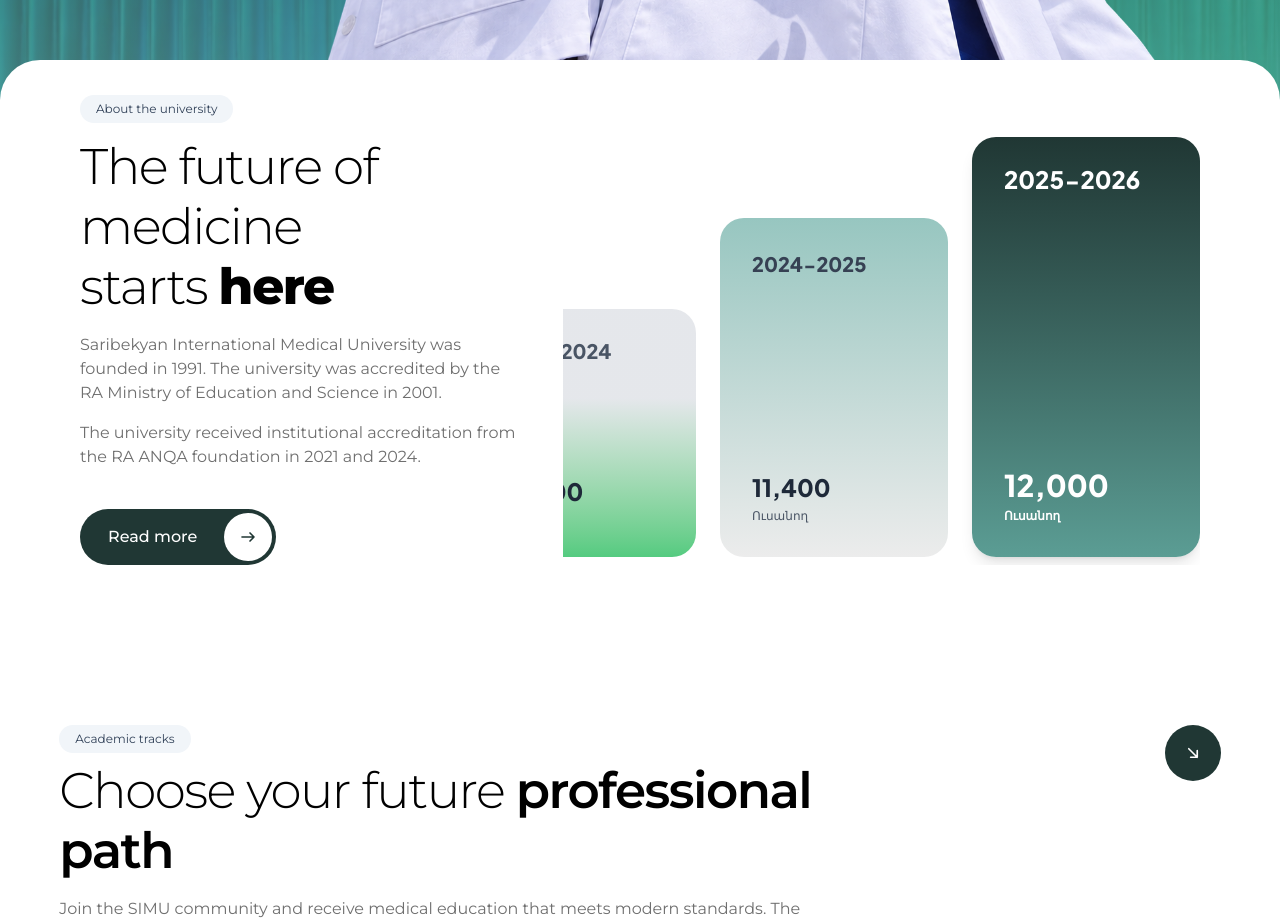
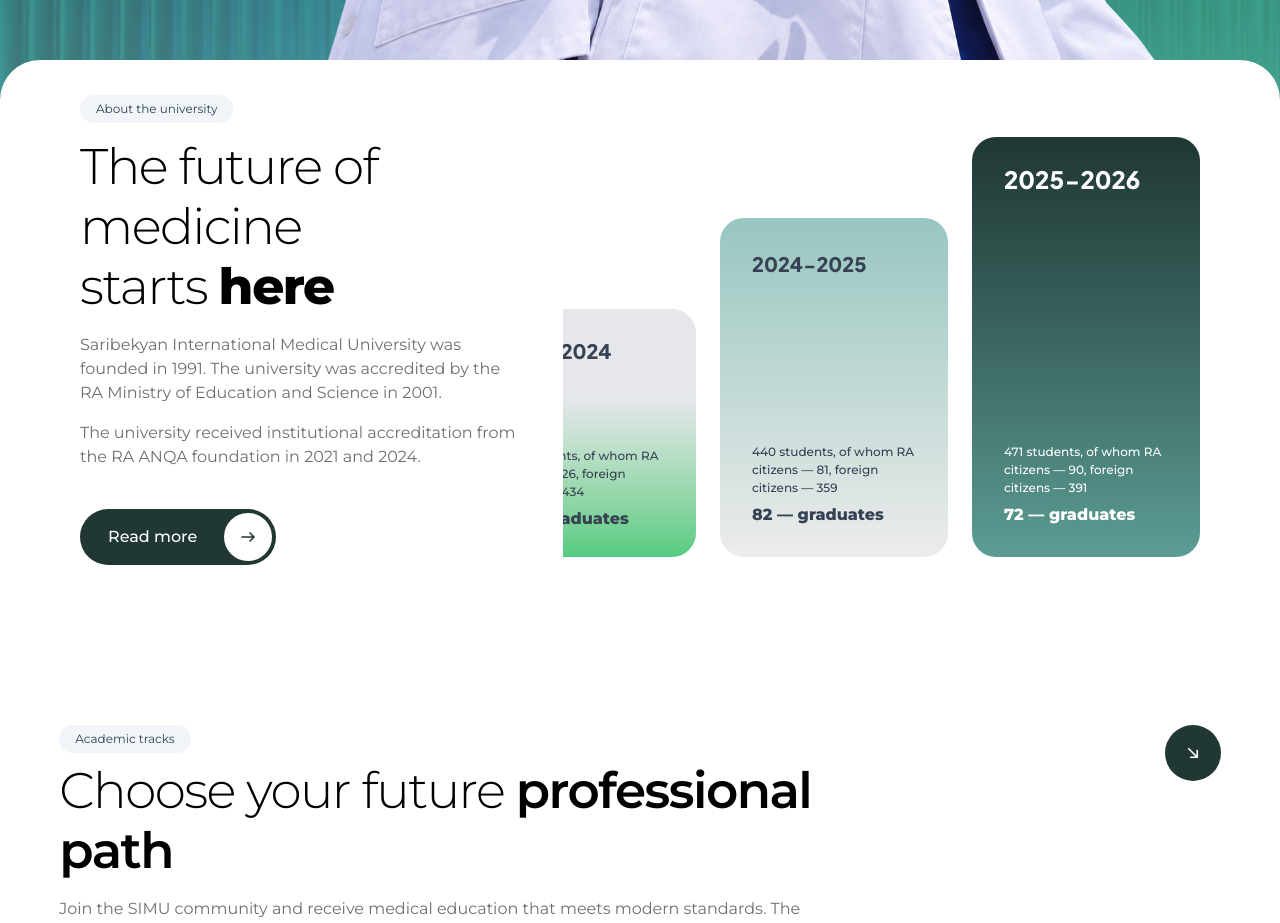
Before and after one commit to neetrino/saribekyan, a Next.js app: page /en in a window 1280 px wide. Shown: the part 860-1783 px from the top of the page. Built offline with nearby package versions, Linux system fonts and the light colour scheme; no server answers; the database is empty.

Commit message:
Update localization files for English and Armenian to include cohort information for academic years 2024-2026. Refactor AboutSection component to display cohort details instead of statistics.

```diff
--- a/locales/en/home.json
+++ b/locales/en/home.json
@@ -13,7 +13,30 @@
     "titleAccent": "here",
     "p1": "Saribekyan International Medical University was founded in 1991. The university was accredited by the RA Ministry of Education and Science in 2001.",
     "p2": "The university received institutional accreditation from the RA ANQA foundation in 2021 and 2024.",
-    "readMore": "Read more"
+    "readMore": "Read more",
+    "cohorts": {
+      "y2024": {
+        "year": "2023-2024",
+        "total": "460 students,",
+        "citizens": "of whom RA citizens — 26,",
+        "foreign": "foreign citizens — 434",
+        "graduates": "82 — graduates"
+      },
+      "y2025": {
+        "year": "2024-2025",
+        "total": "440 students,",
+        "citizens": "of whom RA citizens — 81,",
+        "foreign": "foreign citizens — 359",
+        "graduates": "82 — graduates"
+      },
+      "y2026": {
+        "year": "2025-2026",
+        "total": "471 students,",
+        "citizens": "of whom RA citizens — 90,",
+        "foreign": "foreign citizens — 391",
+        "graduates": "72 — graduates"
+      }
+    }
   },
   "programs": {
     "badge": "Academic tracks",
--- a/locales/hy/home.json
+++ b/locales/hy/home.json
@@ -13,7 +13,30 @@
     "titleAccent": "այստեղ",
     "p1": "«Սարիբեկյան միջազգային բժշկական համալսարան» ԱԿ-ը հիմնադրվել է 1991 թվականին: Համալսարանը ՀՀ կրթության և գիտության նախարարության կողմից հավատարմագրվել է 2001թ.-ին:",
     "p2": "Համալսարանին ՀՀ ՈԱԱԿ հիմնադրամի կողմից ինստիտուցիոնալ հավատարմագրում է ստացել 2021 և 2024 թվականներին:",
-    "readMore": "Կարդալ ավելին"
+    "readMore": "Կարդալ ավելին",
+    "cohorts": {
+      "y2024": {
+        "year": "2023-2024",
+        "total": "460 ուսանող,",
+        "citizens": "որից ՀՀ քաղաքացիներ - 26,",
+        "foreign": "օտարերկրյա քաղաքացիներ - 434:",
+        "graduates": "82 - շրջանավարտ"
+      },
+      "y2025": {
+        "year": "2024-2025",
+        "total": "440 ուսանող,",
+        "citizens": "որից ՀՀ քաղաքացիներ - 81,",
+        "foreign": "օտարերկրյա քաղաքացիներ - 359:",
+        "graduates": "82 - շրջանավարտ"
+      },
+      "y2026": {
+        "year": "2025-2026",
+        "total": "471 ուսանող,",
+        "citizens": "որից ՀՀ քաղաքացիներ - 90,",
+        "foreign": "օտարերկրյա քաղաքացիներ - 391:",
+        "graduates": "72 - շրջանավարտ"
+      }
+    }
   },
   "programs": {
     "badge": "Կրթական ուղղություններ",
--- a/src/app/[locale]/page.tsx
+++ b/src/app/[locale]/page.tsx
@@ -29,7 +29,7 @@
     <main>
       <HeroBand>
         <HeroSection />
-        <AboutSection stats={content.stats} />
+        <AboutSection />
       </HeroBand>
       <ProgramsSection programs={content.programs} />
       <AdmissionsSection steps={content.admissionSteps} />
--- a/src/features/home/components/about-section.tsx
+++ b/src/features/home/components/about-section.tsx
@@ -1,34 +1,72 @@
-import type { StatSnapshot } from "@prisma/client";
-import { getLocale, getTranslations } from "next-intl/server";
+import { getTranslations } from "next-intl/server";
 
 import { cn } from "@/shared/lib/cn";
 import { ArrowLink } from "@/shared/ui/arrow-link";
 import { CtaButton } from "@/shared/ui/cta-button";
 import { SectionBadge } from "@/shared/ui/section-badge";
 
-type AboutSectionProps = {
-  stats: StatSnapshot[];
-};
+const cohortIds = ["y2024", "y2025", "y2026"] as const;
 
 const barStyles = [
-  "h-[130px] bg-gradient-to-b from-gray-200 from-[36%] to-[#54cb80] text-gray-600 lg:h-[248px]",
-  "h-[160px] bg-gradient-to-b from-[#97c6c0] to-[#ececec] text-gray-700 lg:h-[339px]",
-  "h-[200px] bg-gradient-to-b from-brand-ink to-brand-teal text-white shadow-[0_10px_15px_-3px_rgba(0,0,0,0.1),0_4px_6px_-4px_rgba(0,0,0,0.1)] lg:h-full lg:min-h-[420px] lg:shadow-lg",
+  "min-h-[200px] bg-gradient-to-b from-gray-200 from-[36%] to-[#54cb80] text-gray-700 lg:min-h-[248px]",
+  "min-h-[230px] bg-gradient-to-b from-[#97c6c0] to-[#ececec] text-gray-700 lg:min-h-[339px]",
+  "min-h-[260px] bg-gradient-to-b from-brand-ink to-brand-teal text-white lg:min-h-[420px]",
 ] as const;
 
-function formatAcademicYear(year: number): string {
-  return `${year - 1}-${year}`;
-}
+type CohortId = (typeof cohortIds)[number];
 
-function formatValue(value: number, locale: string): string {
-  return new Intl.NumberFormat(locale === "hy" ? "hy-AM" : "en-US").format(
-    value,
+type CohortTranslator = Awaited<ReturnType<typeof getTranslations>>;
+
+function CohortCards({ t }: { t: CohortTranslator }) {
+  return (
+    <div className="flex min-w-0 items-end gap-3 lg:col-span-7 lg:justify-end lg:gap-0 lg:overflow-x-auto lg:pb-2">
+      {cohortIds.map((id, index) => (
+        <CohortCard key={id} id={id} index={index} t={t} />
+      ))}
+    </div>
   );
 }
 
-export async function AboutSection({ stats }: AboutSectionProps) {
+function CohortCard({
+  id,
+  index,
+  t,
+}: {
+  id: CohortId;
+  index: number;
+  t: CohortTranslator;
+}) {
+  return (
+    <article
+      className={cn(
+        "flex min-w-0 flex-1 flex-col justify-between rounded-[20px] p-4 lg:w-[min(100%,227px)] lg:shrink-0 lg:flex-none lg:rounded-3xl lg:p-7",
+        index > 0 && "lg:ml-6 lg:w-[min(100%,228px)] lg:p-8",
+        barStyles[index],
+      )}
+    >
+      <p
+        className={cn(
+          "font-jakarta text-sm font-extrabold leading-[21px] lg:text-xl lg:leading-7",
+          index === 2 && "text-white lg:text-2xl",
+        )}
+      >
+        {t(`cohorts.${id}.year`)}
+      </p>
+      <div className="space-y-2">
+        <p className="text-[11px] font-medium leading-4 lg:text-xs lg:leading-[18px]">
+          {t(`cohorts.${id}.total`)} {t(`cohorts.${id}.citizens`)}{" "}
+          {t(`cohorts.${id}.foreign`)}
+        </p>
+        <p className="text-sm font-extrabold leading-5 lg:text-base">
+          {t(`cohorts.${id}.graduates`)}
+        </p>
+      </div>
+    </article>
+  );
+}
+
+export async function AboutSection() {
   const t = await getTranslations("home.about");
-  const locale = await getLocale();
 
   return (
     <section className="relative z-10 -mt-10 overflow-x-clip rounded-t-[28px] bg-white px-5 py-8 sm:px-10 lg:rounded-t-[40px] lg:px-20 lg:pb-20 lg:pt-[35px]">
@@ -56,51 +94,7 @@
             {t("readMore")}
           </CtaButton>
         </div>
-
-        <div className="flex min-w-0 items-end gap-3 lg:col-span-7 lg:justify-end lg:gap-0 lg:overflow-x-auto lg:pb-2">
-          {stats.map((stat, index) => (
-            <div
-              key={stat.id}
-              className={cn(
-                "flex min-w-0 flex-1 flex-col justify-between rounded-[20px] p-4 lg:w-[min(100%,227px)] lg:shrink-0 lg:flex-none lg:rounded-3xl lg:p-7 lg:first:ml-0",
-                index > 0 && "lg:ml-6 lg:w-[min(100%,228px)] lg:p-8",
-                barStyles[index] ?? barStyles[0],
-              )}
-            >
-              <p
-                className={cn(
-                  "font-jakarta text-sm font-extrabold leading-[21px] lg:text-xl lg:leading-7",
-                  index === 2 && "lg:text-2xl lg:text-white",
-                )}
-              >
-                {formatAcademicYear(stat.year)}
-              </p>
-              <div className="space-y-0.5 lg:space-y-1">
-                <p
-                  className={cn(
-                    "font-jakarta text-lg font-extrabold leading-6 text-gray-800 lg:text-2xl lg:leading-8",
-                    index === 2 &&
-                      "text-xl leading-7 text-white lg:text-[1.875rem] lg:leading-9",
-                  )}
-                >
-                  {formatValue(stat.value, locale)}
-                </p>
-                <p
-                  className={cn(
-                    "text-[11px] font-normal leading-4 lg:text-xs lg:font-medium lg:leading-[18px]",
-                    index === 0
-                      ? "text-white"
-                      : index === 2
-                        ? "text-white lg:font-semibold"
-                        : "text-gray-600",
-                  )}
-                >
-                  {stat.label}
-                </p>
-              </div>
-            </div>
-          ))}
-        </div>
+        <CohortCards t={t} />
       </div>
     </section>
   );
```
